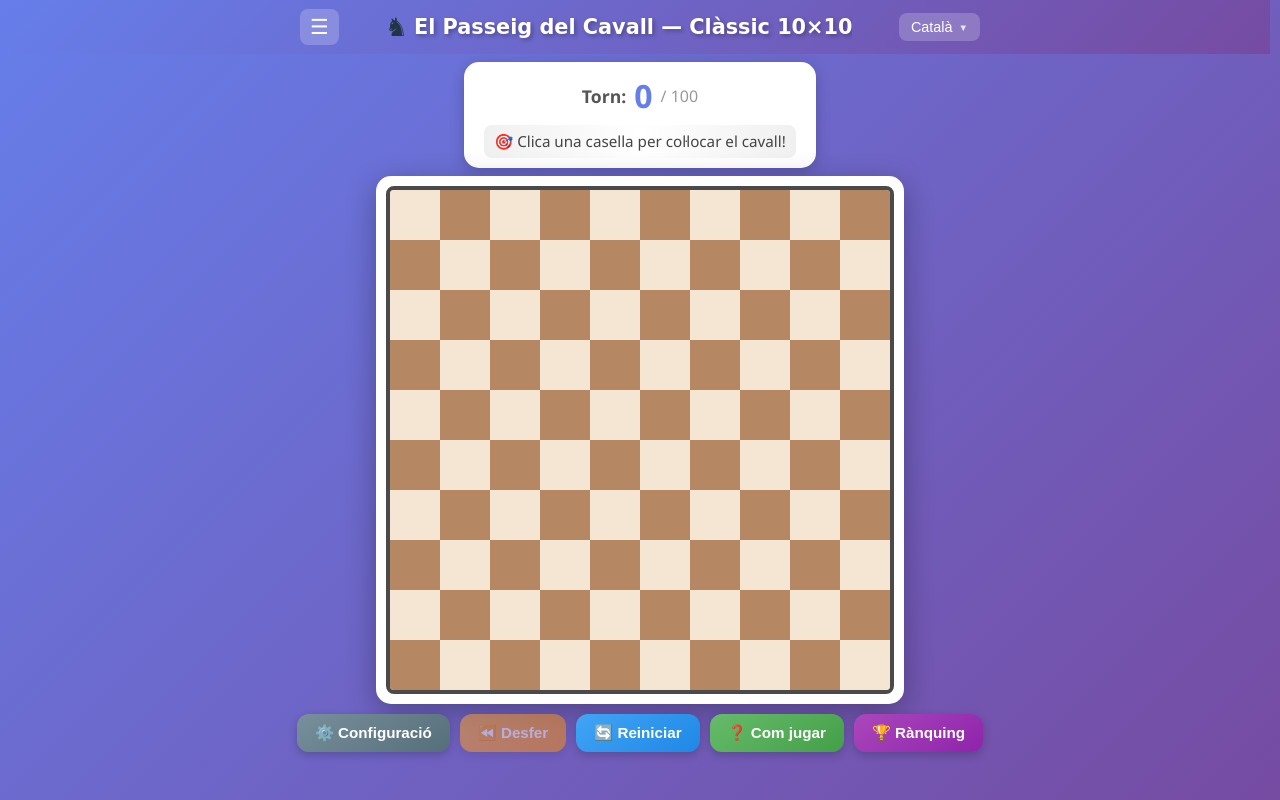
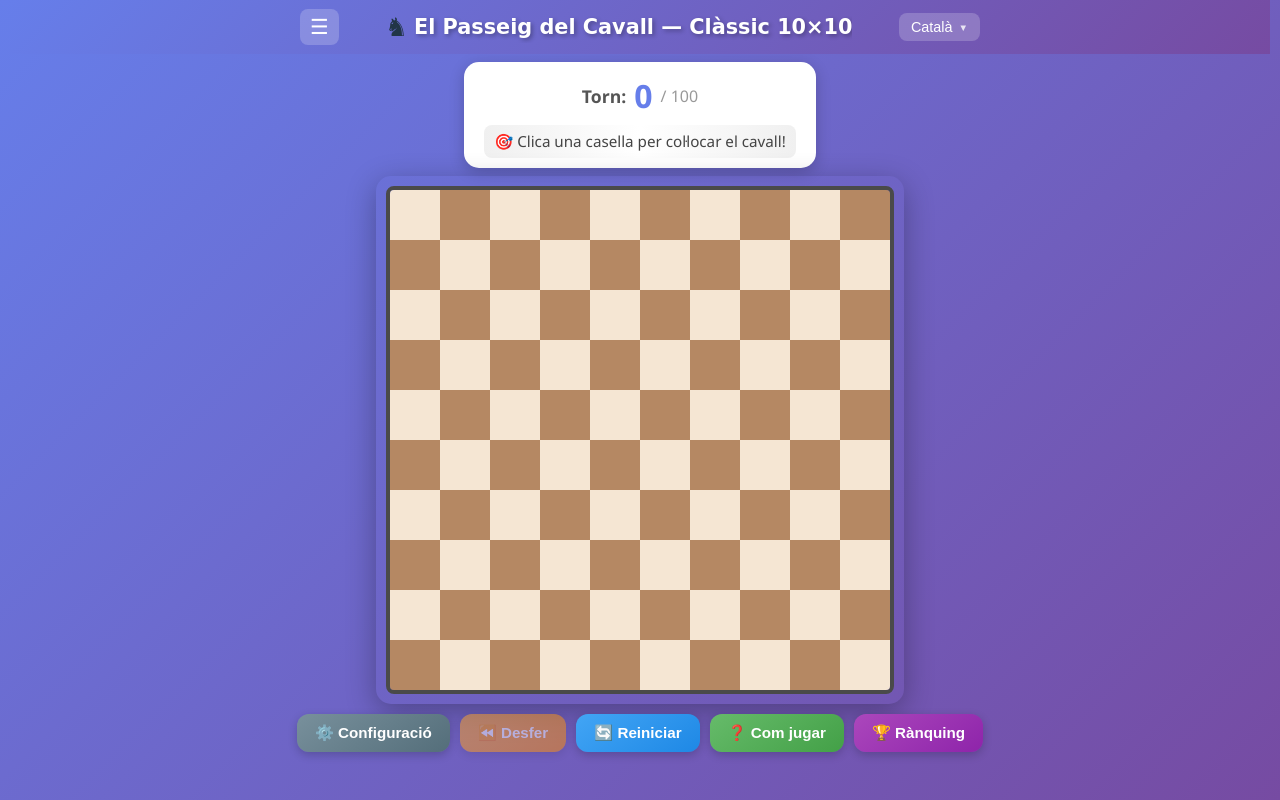
Before and after one commit to lluichi/joc-caball-10x10, a React (Vite) app: page / in a window 1280 px wide. Built offline with nearby package versions, Linux system fonts and the light colour scheme.

Commit message:
Change .game-container background to transparent
https://claude.ai/code/session_01HepYTQotvSsZsAWbXktLPw

```diff
--- a/src/App.css
+++ b/src/App.css
@@ -213,7 +213,7 @@
 
 /* Contenidor del taulell */
 .game-container {
-  background: white;
+  background: transparent;
   border-radius: 15px;
   padding: 10px;
   box-shadow: 0 8px 30px rgba(0, 0, 0, 0.3);
```
